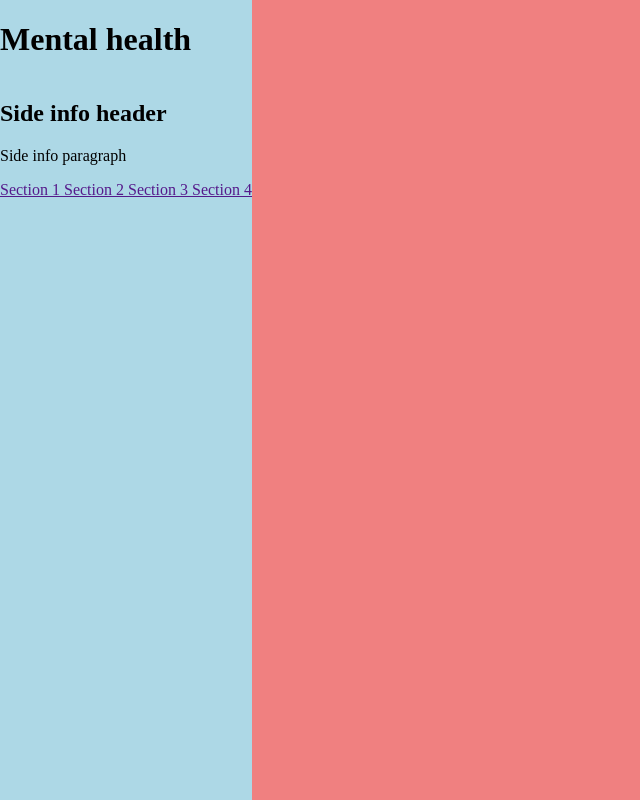
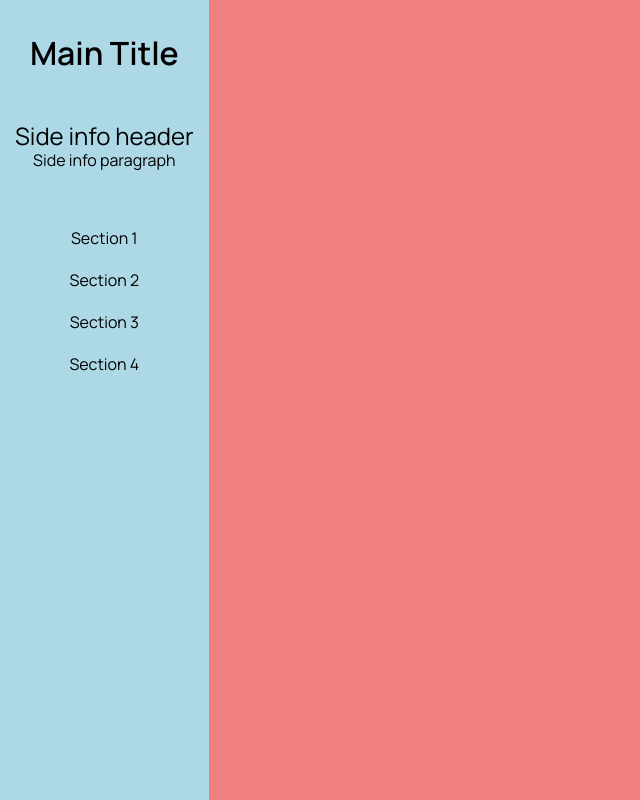
Before and after one commit to nwtes/asd, a plain HTML site: page index.html in a window 1280 px wide. Shown: the whole page, without its empty margins (0-640 px from the left). Drawn offline with Linux system fonts and the light colour scheme.

Commit message:
added basic styles to header sidebar

```diff
--- a/index.html
+++ b/index.html
@@ -7,14 +7,16 @@
     <link rel="stylesheet" href="styles/sidebar.css">
     <link rel="stylesheet" href="styles/footer.css">
     <title>Document</title>
-
+    <style>
+        @import url('https://fonts.googleapis.com/css2?family=Manrope:wght@200..800&display=swap');
+    </style>
 </head>
 <body>
     <div class="wrapper">
         <navbar class="sidebar">
-            <div class="title">
+            <div class="side-title">
                 <h1>
-                    Mental health
+                    Main Title
                 </h1>
             </div>
             <div class="side-info">
--- a/styles/general.css
+++ b/styles/general.css
@@ -2,6 +2,7 @@ body{
     margin: 0;
     padding: 0;
     background-color: lightcoral;
+    font-family: "Manrope", sans-serif;
 }
 .wrapper{
     display: flex;
--- a/styles/sidebar.css
+++ b/styles/sidebar.css
@@ -4,5 +4,33 @@
     height: 100vh;
     position: fixed;
     display: flex;
+    padding: 10px 15px;
+    flex-direction: column ;
+}
+.side-title{
+    text-align: center;
+}
+.side-title h1{
+    font-weight: 600;
+}
+.side-info{
+    margin-top: 1rem;
+    text-align: center;
+    line-height: 5px;
+}
+.side-info h2{
+    font-size: 24px;
+    font-weight: 400;
+}
+.side-buttons{
+    margin-top: 3rem;
+    display: flex;
     flex-direction: column;
+    gap: 20px;
+    justify-content: center;
+    align-items: center;
 }
+.side-buttons a{
+    color:black;
+    text-decoration: none;
+}
```
